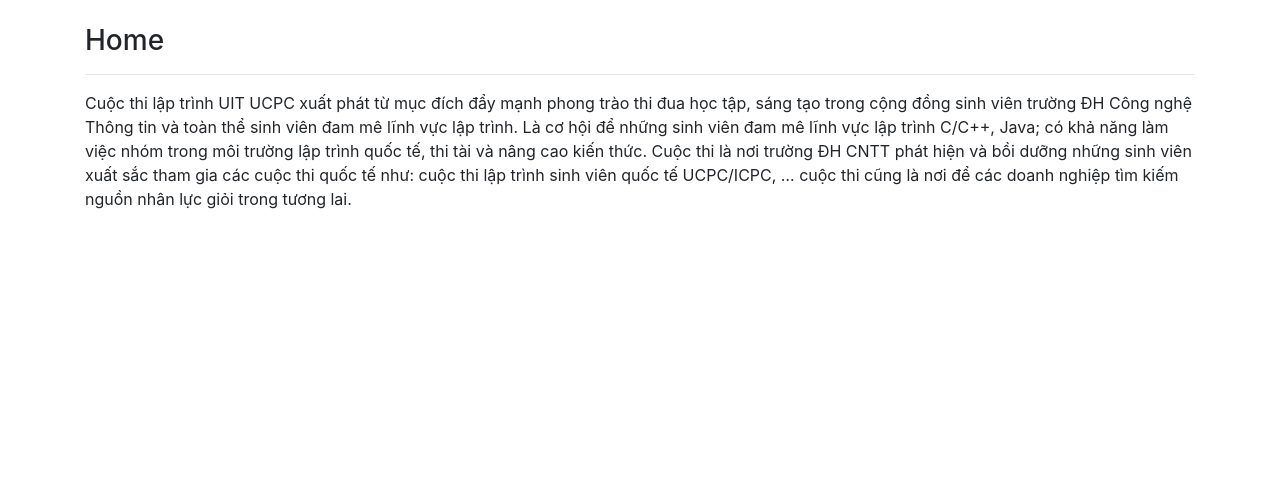
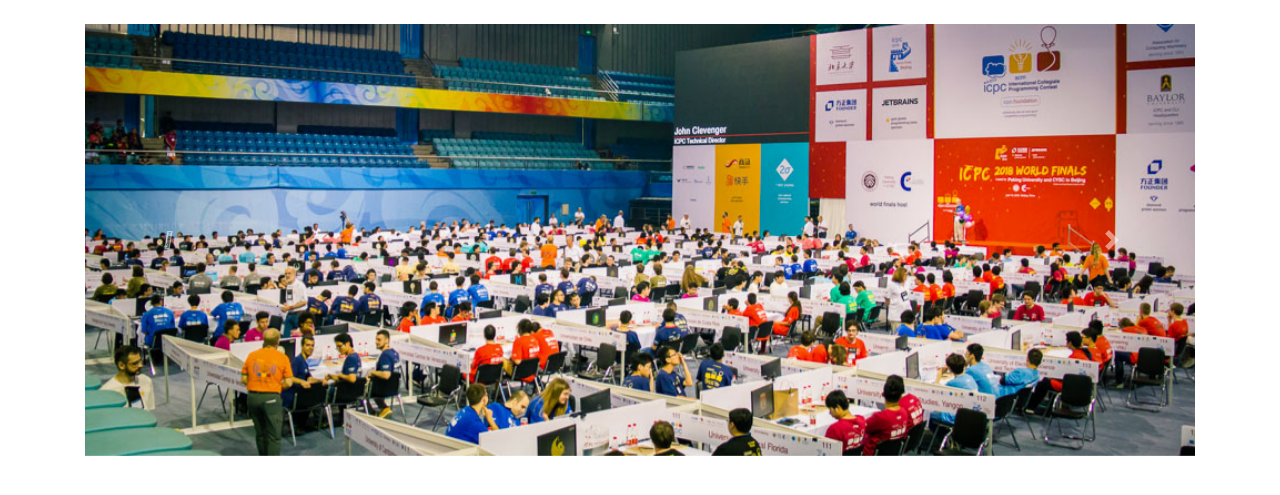
Before and after one commit to nguyendaiky/UIT-UCPC-Web, a Django app: page / in a window 1280 px wide. Shown: the part 56-551 px from the top of the page. Run offline with Django 3.2, Linux system fonts and the light colour scheme; some libraries are stand-ins or nearby versions.

Commit message:
create static folder, design folder tree for static folder (css, images), add link tag for fontawsome in main.html file

```diff
--- a/register/templates/register/home.html
+++ b/register/templates/register/home.html
@@ -3,8 +3,27 @@
 {% load static %}
 
 {% block content %}
-    <h3>Home</h3>
-    <hr>
-    <p>Cuộc thi lập trình UIT UCPC xuất phát từ mục đích đẩy mạnh phong trào thi đua học tập, sáng tạo trong cộng đồng sinh viên trường ĐH Công nghệ Thông tin và toàn thể sinh viên đam mê lĩnh vực lập trình. Là cơ hội để những sinh viên đam mê lĩnh vực lập trình C/C++, Java; có khả năng làm việc nhóm trong môi trường lập trình quốc tế, thi tài và nâng cao kiến thức. Cuộc thi là nơi trường ĐH CNTT phát hiện và bồi dưỡng những sinh viên xuất sắc tham gia các cuộc thi quốc tế như: cuộc thi lập trình sinh viên quốc tế UCPC/ICPC, … cuộc thi cũng là nơi để các doanh nghiệp tìm kiếm nguồn nhân lực giỏi trong tương lai.</p>
+    <div id="carouselExampleControls" class="carousel slide" data-ride="carousel">
+        <div class="carousel-inner">
+        <div class="carousel-item active">
+            <img class="d-block w-100" src="{% static 'register/images/test.jpg' %}" alt="First slide">
+        </div>
+        <div class="carousel-item">
+            <img class="d-block w-100" src="{% static 'register/images/test.jpg' %}" alt="Second slide">
+        </div>
+        <div class="carousel-item">
+            <img class="d-block w-100" src="{% static 'register/images/test.jpg' %}" alt="Third slide">
+        </div>
+        </div>
+        <a class="carousel-control-prev" href="#carouselExampleControls" role="button" data-slide="prev">
+            <!-- <span class="carousel-control-prev-icon" aria-hidden="true"></span> -->
+            <i class="fas fa-arrow-circle-left"></i>
+            <span class="sr-only">Previous</span>
+        </a>
+        <a class="carousel-control-next" href="#carouselExampleControls" role="button" data-slide="next">
+            <span class="carousel-control-next-icon" aria-hidden="true"></span>
+            <span class="sr-only">Next</span>
+        </a>
+    </div>
 
 {% endblock content %}
--- a/register/templates/register/main.html
+++ b/register/templates/register/main.html
@@ -9,6 +9,8 @@
 	<link rel="stylesheet" href="https://stackpath.bootstrapcdn.com/bootstrap/4.4.1/css/bootstrap.min.css" integrity="sha384-Vkoo8x4CGsO3+Hhxv8T/Q5PaXtkKtu6ug5TOeNV6gBiFeWPGFN9MuhOf23Q9Ifjh" crossorigin="anonymous">
 
 	<link rel="stylesheet" type="text/css" href="{% static 'css/main.css' %}">
+
+	<link rel="stylesheet" href="https://cdnjs.cloudflare.com/ajax/libs/font-awesome/4.7.0/css/font-awesome.min.css">
 
 </head>
 <body>
```
Also changed, not shown: register/static/register/images/test.jpg (added).
